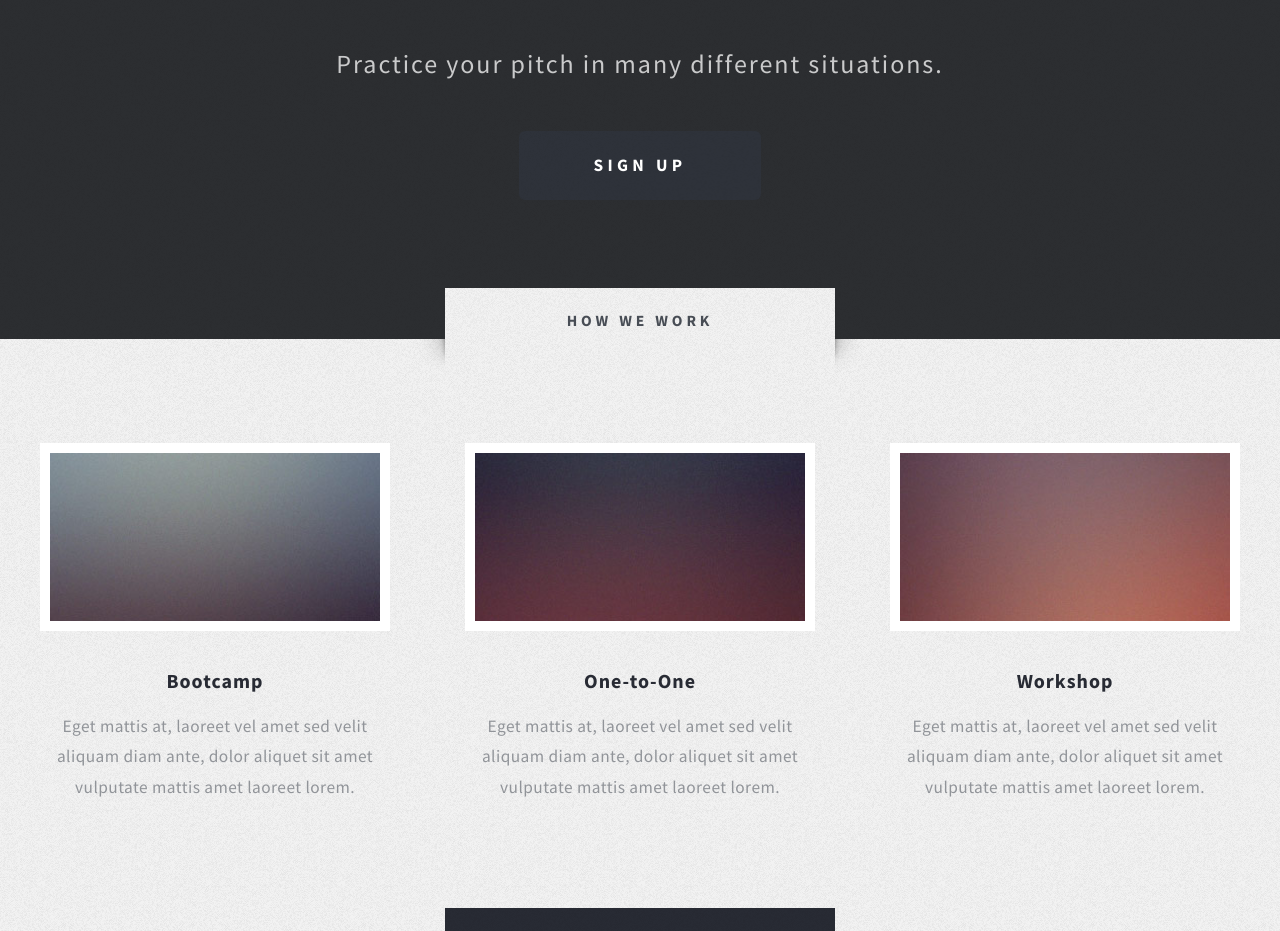
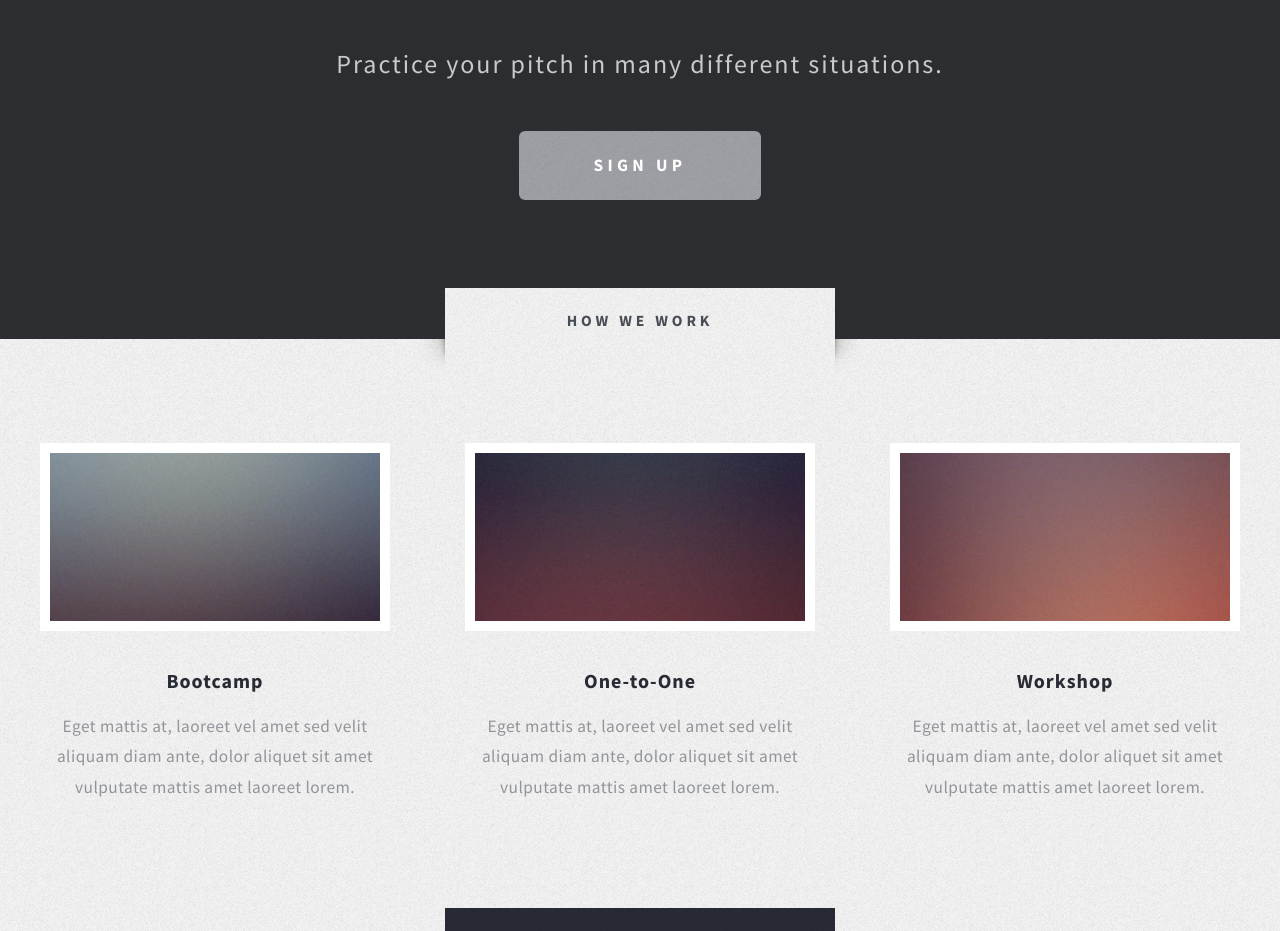
Before and after one commit to Emmazangs/metaspeech, a plain HTML site: page index.html in a window 1280 px wide. Shown: the part 2202-3133 px from the top of the page. Drawn offline with Linux system fonts and the light colour scheme.

Commit message:
Button style3

```diff
--- a/css/style.css
+++ b/css/style.css
@@ -410,7 +410,7 @@
 			input[type="reset"].style3,
 			.button.style3
 			{
-				background: #2f333b url('images/overlay.png');
+				background: #a0a1a7 url('images/overlay.png');
 				color: #fff;
 			}
 
@@ -427,7 +427,7 @@
 				input[type="reset"].style3:active,
 				.button.style3:active
 				{
-					background-color: #1f232b;
+					background-color: #a0a1a7;
 				}
 
 	/* List */
```
